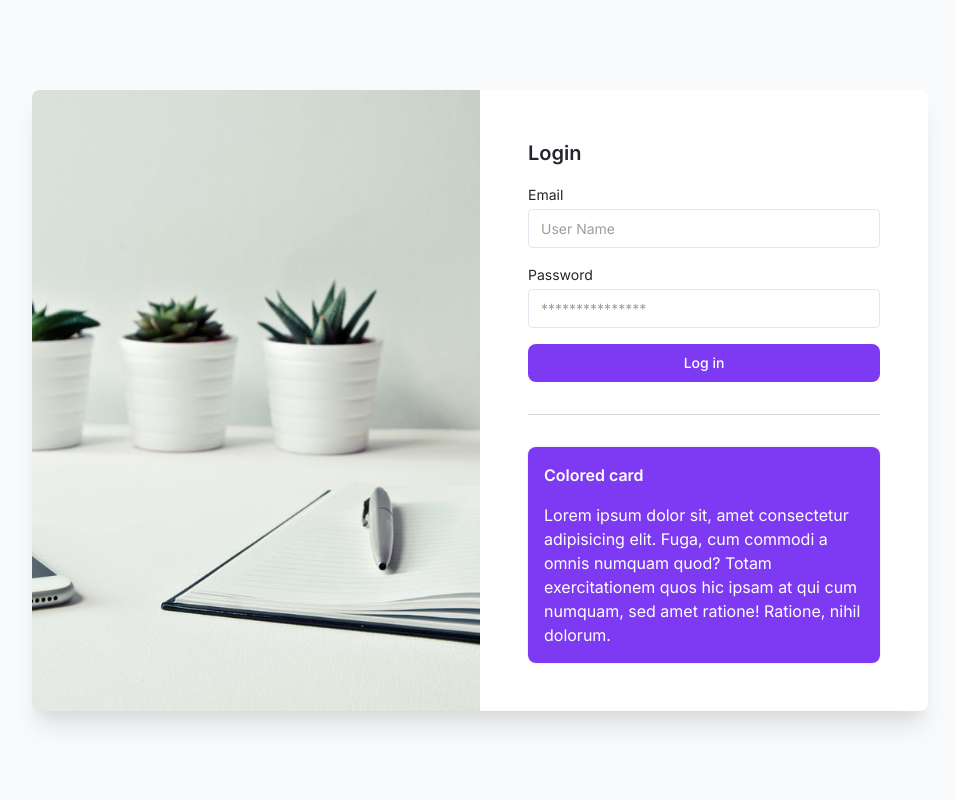
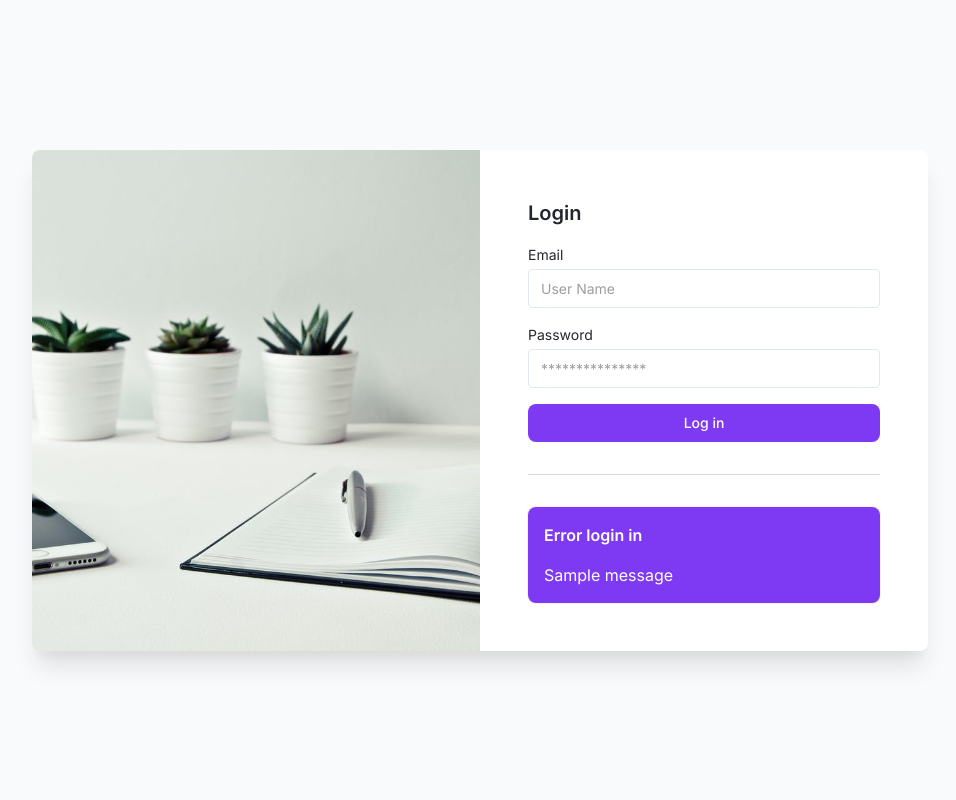
Before and after one commit to cabbagec2hlbGwK/dashboard, a Django app: page /login in a window 1280 px wide. Shown: the whole page, without its empty margins (160-1116 px from the left). Run offline with Django 4.2, Linux system fonts and the light colour scheme; tables that the repository leaves empty hold one stand-in row (values such as "Sample post"); one stand-in notice (Sample message) is shown; some libraries are stand-ins or nearby versions.

Commit message:
cjamge in the value

```diff
--- a/theme/templates/login.html
+++ b/theme/templates/login.html
@@ -57,13 +57,10 @@
             <div>
               <div class="min-w-0 p-4 text-white bg-purple-600 rounded-lg shadow-xs">
                 <h4 class="mb-4 font-semibold">
-                  Colored card
+                  Error login in
                 </h4>
                 <p>
-                  Lorem ipsum dolor sit, amet consectetur adipisicing elit.
-                  Fuga, cum commodi a omnis numquam quod? Totam exercitationem
-                  quos hic ipsam at qui cum numquam, sed amet ratione! Ratione,
-                  nihil dolorum.
+                  {{ message }}
                 </p>
               </div>
             </div>
```
